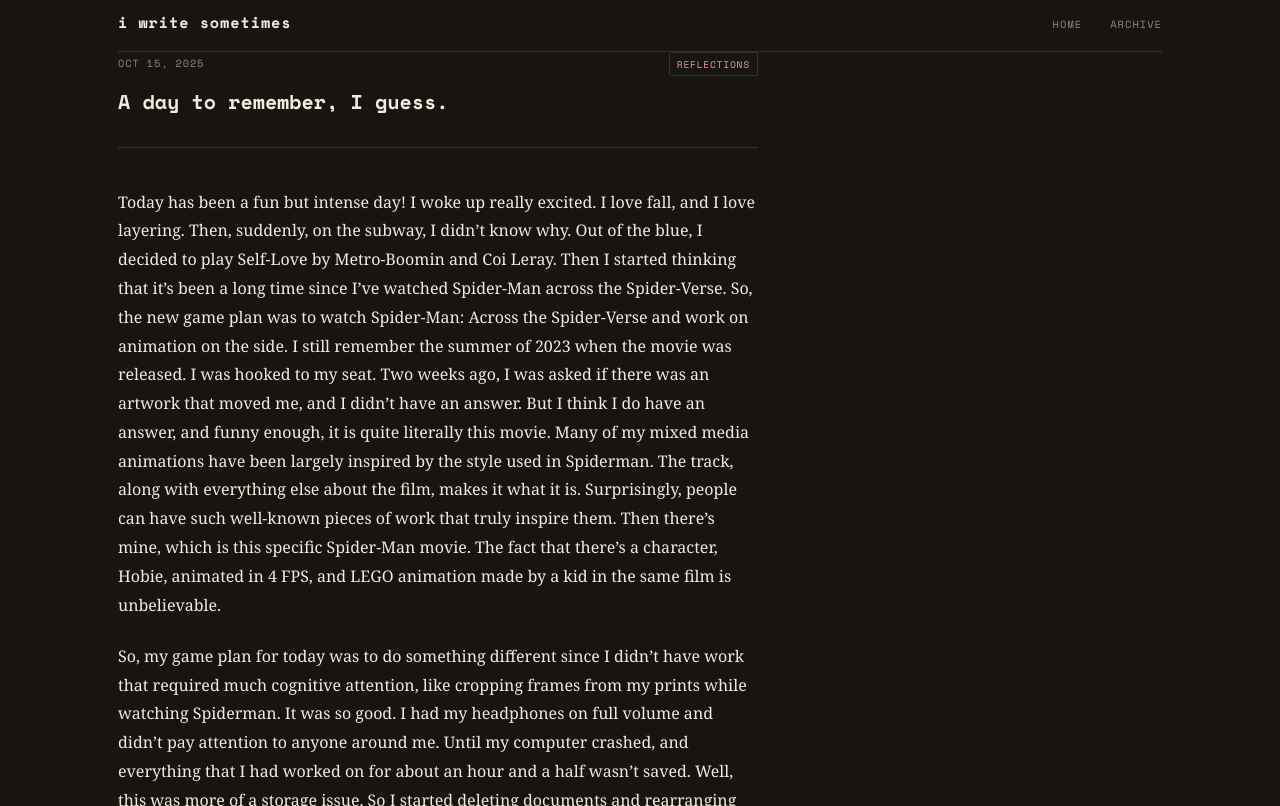
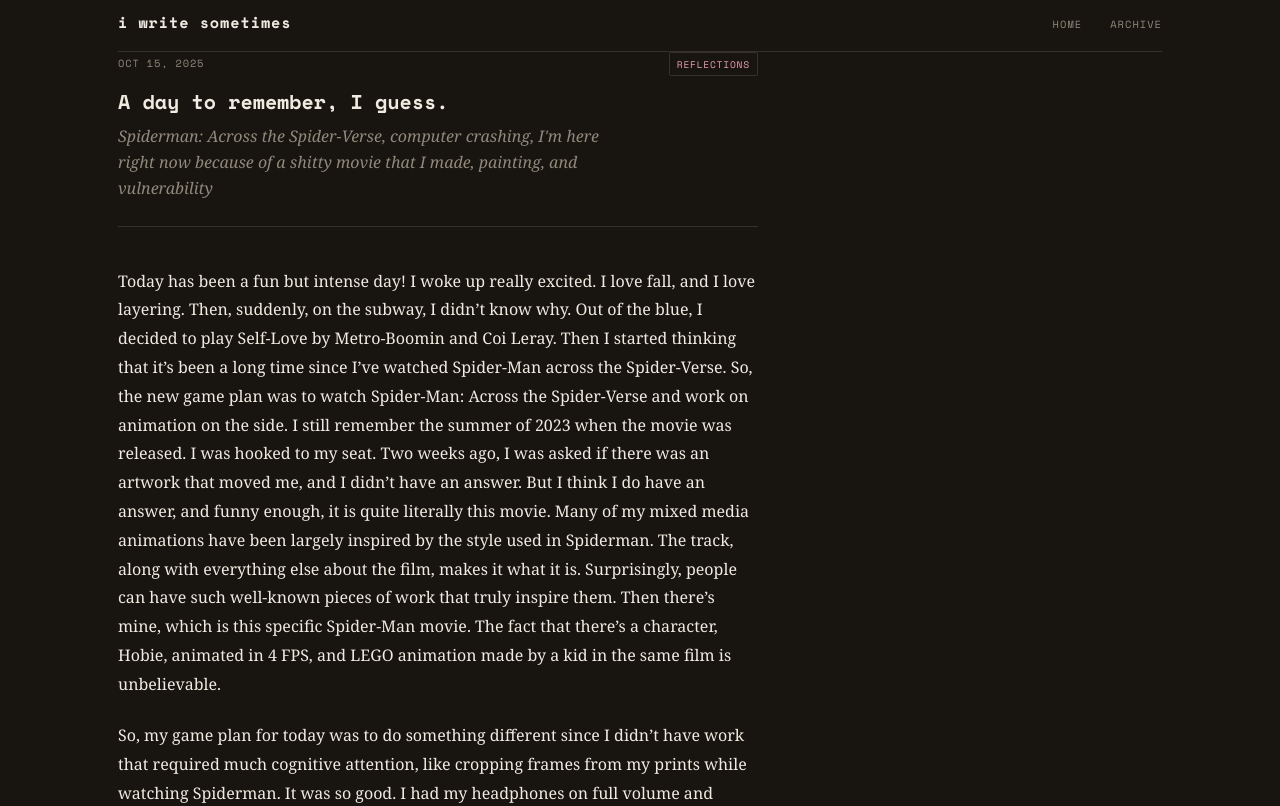
Before and after one commit to shlokamohanty/i-write-sometimes, a Jekyll site: the page built from _posts/2025-10-15-a-day-to-remember-i-guess.md, in a window 1280 px wide and 900 px high, cut to the strip 94-900 px from the top of the window. Built offline with Jekyll 4.4.1, drawn with Linux system fonts in a browser that asks for light colours.

Commit message:
Update 2025-10-15-a-day-to-remember-i-guess.md

```diff
--- a/_posts/2025-10-15-a-day-to-remember-i-guess.md
+++ b/_posts/2025-10-15-a-day-to-remember-i-guess.md
@@ -1,8 +1,10 @@
 ---
 layout: post
 title: "A day to remember, I guess."
+subtitle: "Spiderman: Across the Spider-Verse, computer crashing, I'm here right now because of a shitty movie that I made, painting, and vulnerability"
 date: 2025-10-15
 tags: reflections
+form: prose
 ---
 Today has been a fun but intense day! I woke up really excited. I love fall, and I love layering. Then, suddenly, on the subway, I didn’t know why. Out of the blue, I decided to play Self-Love by Metro-Boomin and Coi Leray. Then I started thinking that it’s been a long time since I’ve watched Spider-Man across the Spider-Verse. So, the new game plan was to watch Spider-Man: Across the Spider-Verse and work on animation on the side. I still remember the summer of 2023 when the movie was released. I was hooked to my seat. Two weeks ago, I was asked if there was an artwork that moved me, and I didn’t have an answer. But I think I do have an answer, and funny enough, it is quite literally this movie. Many of my mixed media animations have been largely inspired by the style used in Spiderman. The track, along with everything else about the film, makes it what it is. Surprisingly, people can have such well-known pieces of work that truly inspire them. Then there’s mine, which is this specific Spider-Man movie. The fact that there’s a character, Hobie, animated in 4 FPS, and LEGO animation made by a kid in the same film is unbelievable.
 
```
